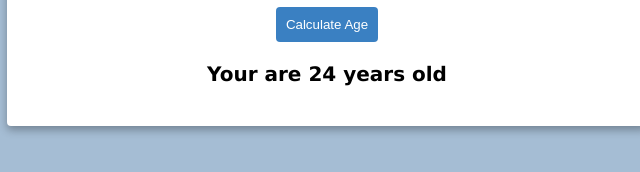
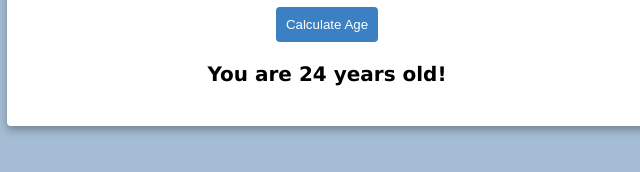
Before and after one commit to LeticiaCalabria/age_calculator, a plain HTML site: page index.html in a window 1280 px wide. Shown: the part 218-390 px from the top of the page, 313-953 px from the left. Drawn offline with Linux system fonts and the light colour scheme.

Commit message:
fix:grammar

```diff
--- a/index.html
+++ b/index.html
@@ -13,7 +13,7 @@
             <label for="birthday">Enter your date of birth:</label>
             <input type="date" id="birthday" name="birthday">
             <button id="btn">Calculate Age</button>
-            <p id="result">Your are 24 years old</p>
+            <p id="result">You are 24 years old!</p>
         </div>
     </div>
     <script src="index.js"></script>
```
